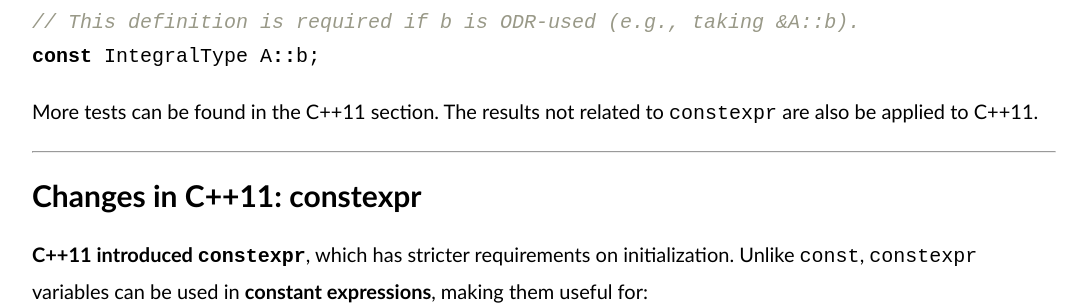
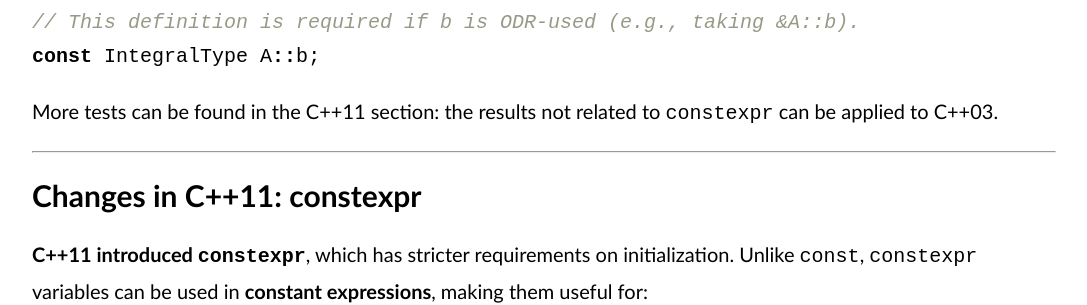
Before and after one commit to baihacker/main, a Jekyll site: the page built from docs/_posts/2025-02-09-A_survey_on_c++_class_static_data_members.md, in a window 1280 px wide and 900 px high, scrolled down 962 px. Shown: the part 161-466 px from the top of the window, without its empty margins (96-1183 px from the left). Built offline with Jekyll 4.4.1, drawn with Linux system fonts in a browser that asks for light colours; comment, search, counter and statistics services are not loaded.

Commit message:
Update 2025-02-09-A_survey_on_c++_class_static_data_members.md

````diff
--- a/docs/_posts/2025-02-09-A_survey_on_c++_class_static_data_members.md
+++ b/docs/_posts/2025-02-09-A_survey_on_c++_class_static_data_members.md
@@ -52,7 +52,7 @@ class A {
 const IntegralType A::b;
 ```
 
-More tests can be found in the C++11 section. The results not related to `constexpr` are also be applied to C++11.
+More tests can be found in the C++11 section: the results not related to `constexpr` can be applied to C++03.
 
 ---
 
````
